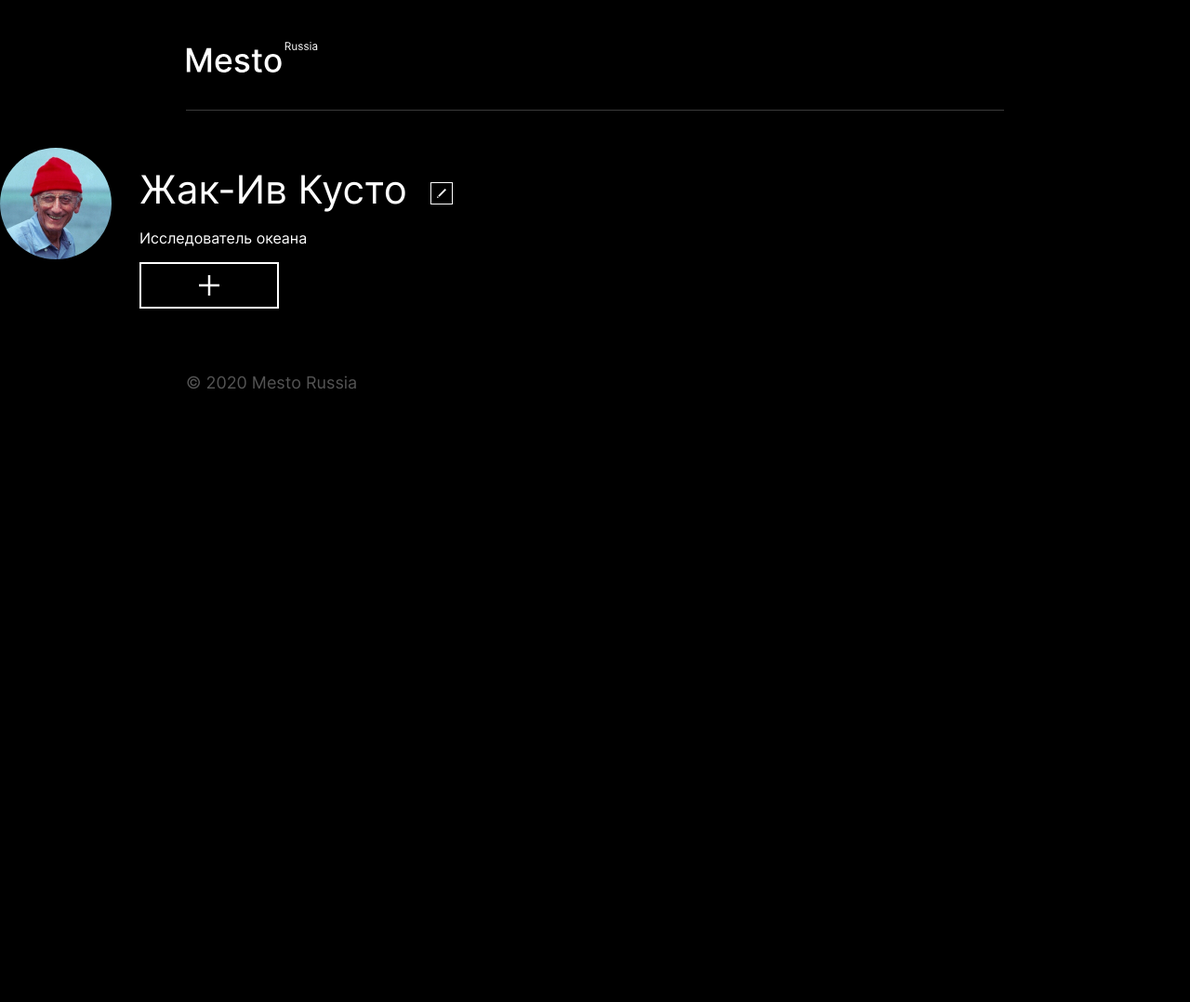
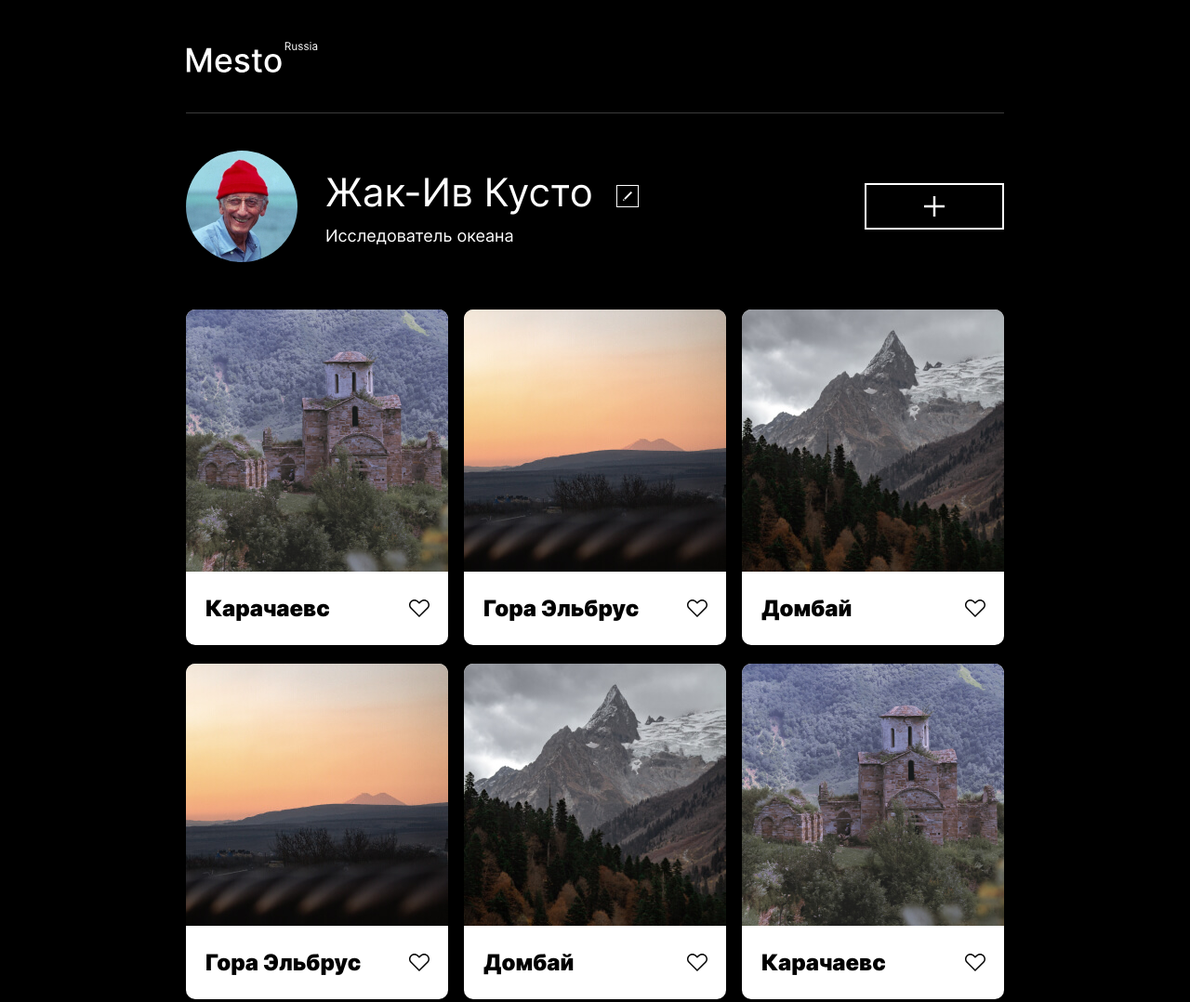
Before and after one commit to NiktCher/mesto-project, a plain HTML site: page index.html in a window 1280 px wide. Shown: the top 1078 px of the page at 93% size. Before the commit the page ends 800 px from the top, so only its background shows below. Drawn offline with Linux system fonts and the light colour scheme.

Commit message:
places ready

```diff
--- /dev/null
+++ b/blocks/content/content.css
@@ -0,0 +1,10 @@
+.content {
+  width: calc(100% - 400px);
+  margin: 0 auto;
+}
+
+@media screen and (max-width: 1000px) {
+  .content {
+    width: calc(100%-38px);
+  }
+}
--- a/blocks/header/__logo/header__logo.css
+++ b/blocks/header/__logo/header__logo.css
@@ -1,6 +1,5 @@
 .header__logo {
     width: 142px;
-    vertical-align: bottom;
     padding-bottom: 40px;
 }
 
--- a/blocks/header/header.css
+++ b/blocks/header/header.css
@@ -2,8 +2,6 @@
     margin: 0 auto;
     padding-top: 45px;
     width: calc(100% - 400px);
-    display: flex;
-    flex-direction: column;
     border-bottom: 1px solid rgba(84, 84, 84, 0.7);
 }
 
--- /dev/null
+++ b/blocks/place/__image/place__image.css
@@ -0,0 +1,4 @@
+.place__image {
+  width: 100%;
+  vertical-align: bottom;
+}
--- /dev/null
+++ b/blocks/place/__like/_active/place__like_active.css
@@ -0,0 +1,3 @@
+.place__like_active {
+    background-image: url(../../../../images/like__active.svg);
+  }
--- /dev/null
+++ b/blocks/place/__like/place__like.css
@@ -0,0 +1,16 @@
+.place__like {
+  width: 22px;
+  margin: 0;
+  padding: 0;
+  background-image: url(../../../images/like__disabled.svg);
+  background-color: transparent;
+  background-repeat: no-repeat;
+  background-position: center;
+  border: none;
+  transition: opacity 0.3s linear;
+}
+
+.place__like:hover {
+  opacity: 0.5;
+  cursor: pointer;
+}
--- /dev/null
+++ b/blocks/place/__title-wrap/place__title-wrap.css
@@ -0,0 +1,4 @@
+.place__title-wrap {
+    display: flex;
+    margin: 25px 20px 26px 21px;
+}
--- /dev/null
+++ b/blocks/place/__title/place__title.css
@@ -0,0 +1,12 @@
+.place__title {
+  margin: 0;
+  margin-right: auto;
+  max-width: 80%;
+  font-weight: 900;
+  font-size: 24px;
+  line-height: 29px;
+  color: #000;
+  text-overflow: ellipsis;
+  white-space: nowrap;
+  overflow: hidden;
+}
--- a/blocks/place/place.css
+++ b/blocks/place/place.css
@@ -0,0 +1,8 @@
+.place {
+  margin: 0 auto;
+  width: 282px;
+  height: 361px;
+  background-color: #fff;
+  overflow: hidden;
+  border-radius: 10px;
+}
--- a/blocks/places/places.css
+++ b/blocks/places/places.css
@@ -1,3 +1,13 @@
 .places {
+    display: grid;
+    grid-template-columns: repeat(auto-fit, minmax(282px, 1fr));
+    row-gap: 20px;
+    column-gap: 17px;
+    margin-top: 51px;
+  }
 
-}
+  @media screen and (max-width: 425px) {
+    .places {
+      margin-top: 36px;
+    }
+  }
--- a/blocks/profile/__add-button/profile__add-button.css
+++ b/blocks/profile/__add-button/profile__add-button.css
@@ -9,7 +9,7 @@
   background-position: 50%;
   background-color: #000;
   border: 2px solid #fff;
-  transition: opacity 0.4s ease;
+  transition: opacity 0.3s linear;
 }
 
 .profile__add-button:hover {
@@ -19,7 +19,7 @@
 
 @media screen and (max-width: 1060px) {
   .profile__add-button {
-    margin: 32 0 0 0;
+    margin: 32px 0 0 0;
   }
 }
 
--- a/blocks/profile/__edit-button/profile__edit-button.css
+++ b/blocks/profile/__edit-button/profile__edit-button.css
@@ -10,7 +10,7 @@
   background-color: #000;
   vertical-align: top;
   border: 1px solid #fff;
-  transition: opacity 0.4s ease;
+  transition: opacity 0.3s linear;
 }
 
 .profile__edit-button:hover {
--- a/blocks/profile/__name/profile__name.css
+++ b/blocks/profile/__name/profile__name.css
@@ -13,7 +13,7 @@
 @media screen and (max-width: 425px) {
   .profile__name {
     margin: 0px 9px 0 27px;
-    width: 189pxpx;
+    width: 189px;
     font-size: 27px;
     line-height: 32px;
   }
--- a/index.html
+++ b/index.html
@@ -19,11 +19,52 @@
                 <h1 class="profile__name">Жак-Ив Кусто</h1>
                 <button type="button" class="profile__edit-button"></button>
                 <p class="profile__description">Исследователь океана</p>
-                <button type="button" class="profile__add-button"></button>
             </div>
+            <button type="button" class="profile__add-button"></button>
         </section>
-        <section class="place">
-
+        <section class="places">
+            <div class="place">
+                <img class="place__image" src="./images/karachaevsk.jpg" alt="Старое каменное здание">
+                <div class="place__title-wrap">
+                    <h2 class="place__title">Карачаевс</h2>
+                    <button type="button" class="place__like"></button>
+                </div>
+            </div>
+            <div class="place">
+                <img class="place__image" src="./images/elbrus.jpg" alt="Гора на горизонте">
+                <div class="place__title-wrap">
+                    <h2 class="place__title">Гора Эльбрус</h2>
+                    <button type="button" class="place__like"></button>
+                </div>
+            </div>
+            <div class="place">
+                <img class="place__image" src="./images/dombay.jpg" alt="Гора за лесом">
+                <div class="place__title-wrap">
+                <h2 class="place__title">Домбай</h2>
+                <button type="button" class="place__like"></button>
+            </div>
+        </div>
+            <div class="place">
+                <img class="place__image" src="./images/elbrus.jpg" alt="Гора на горизонте">
+                <div class="place__title-wrap">
+                <h2 class="place__title">Гора Эльбрус</h2>
+                <button type="button" class="place__like"></button>
+            </div>
+            </div>
+            <div class="place">
+                <img class="place__image" src="./images/dombay.jpg" alt="Гора за лесом">
+                <div class="place__title-wrap">
+                <h2 class="place__title">Домбай</h2>
+                <button type="button" class="place__like"></button>
+            </div>
+            </div>
+            <div class="place">
+                <img class="place__image" src="./images/karachaevsk.jpg" alt="Старое каменное здание">
+                <div class="place__title-wrap">
+                <h2 class="place__title">Карачаевс</h2>
+                <button type="button" class="place__like"></button>
+            </div>
+            </div>
         </section>
     </main>
     <footer class="footer">
--- a/pages/index.css
+++ b/pages/index.css
@@ -2,6 +2,8 @@
 @import url(../vendor/fonts.css);
 
 @import url(../blocks/page/page.css);
+@import url(../blocks/content/content.css);
+
 /*header*/
 @import url(../blocks/header/header.css);
 @import url(../blocks/header/__logo/header__logo.css);
@@ -12,9 +14,17 @@
 @import url(../blocks/profile/__info/profile__info.css);
 @import url(../blocks/profile/__name/profile__name.css);
 @import url(../blocks/profile/__edit-button/profile__edit-button.css);
-@import url(../blocks/profile/__subtitle/profile__description.css);
+@import url(../blocks/profile/__description/profile__description.css);
 @import url(../blocks/profile/__add-button/profile__add-button.css);
 
+/*Секция places */
+@import url(../blocks/places/places.css);
+@import url(../blocks/place/place.css);
+@import url(../blocks/place/__title/place__title.css);
+@import url(../blocks/place/__title-wrap/place__title-wrap.css);
+@import url(../blocks/place/__image/place__image.css);
+@import url(../blocks/place/__like/place__like.css);
+@import url(../blocks/place/__like/_active/place__like_active.css);
 
 /*footer*/
 @import url(../blocks/footer/footer.css);
```
